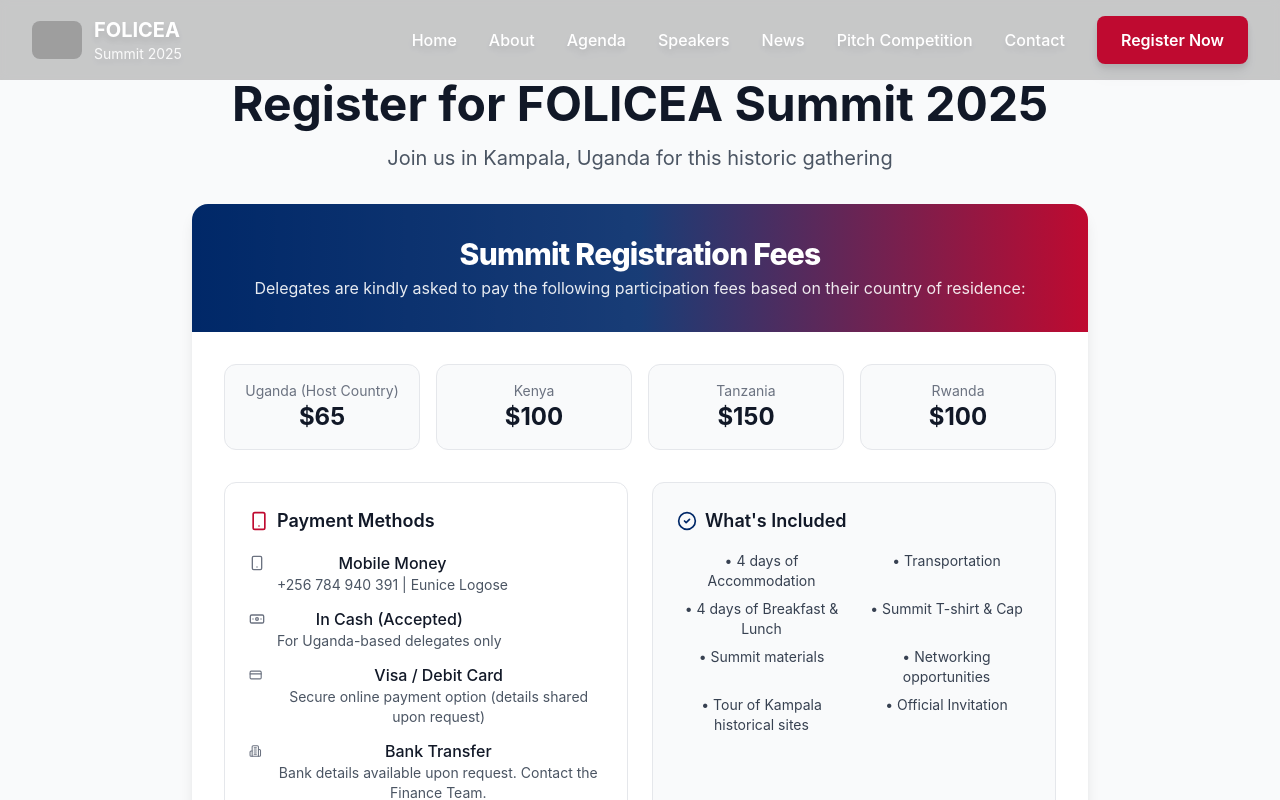
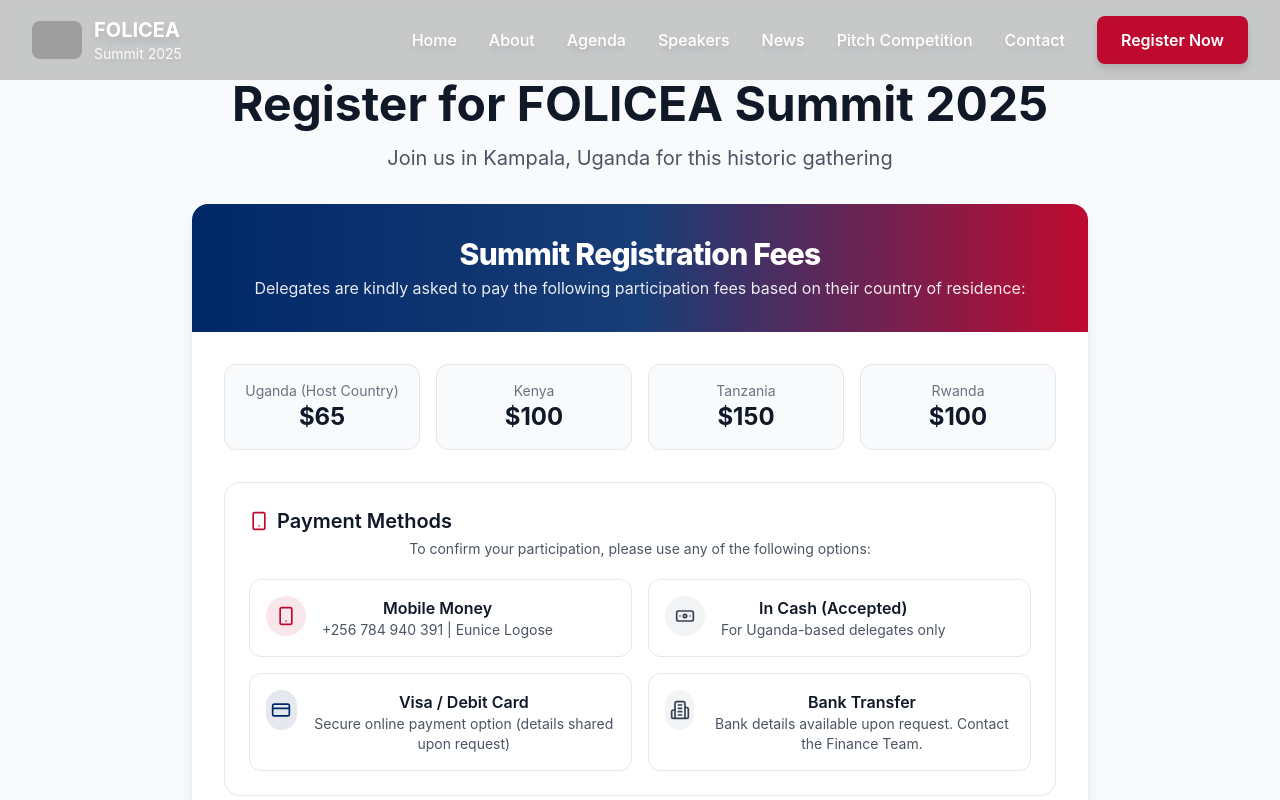
Before and after one commit to foliceasummit/folicea-summit-2025, a Next.js app: page /registration in a window 1280 px wide. Shown: the top 800 px of the page. Built offline with nearby package versions, Linux system fonts and the light colour scheme; grey boxes are pictures that could not be loaded.

Commit message:
Registration: re-order and redesign Payment Methods and What's Included with modern cards + chips for better alignment

```diff
--- a/pages/registration.tsx
+++ b/pages/registration.tsx
@@ -207,58 +207,82 @@ const RegistrationPage = () => {
                   </div>
                 </div>
 
-                {/* Payment Methods */}
-                <div className="mt-8 grid grid-cols-1 md:grid-cols-2 gap-6">
-                  <div className="rounded-xl border border-gray-200 p-6">
-                    <h3 className="text-lg font-semibold text-gray-900 flex items-center gap-2">
+                {/* Payment Methods + What's Included (Modern layout) */}
+                <div className="mt-8 space-y-8">
+                  {/* Payment Methods */}
+                  <div className="rounded-2xl border border-gray-200 p-6">
+                    <h3 className="text-xl font-semibold text-gray-900 flex items-center gap-2">
                       <Smartphone className="w-5 h-5 text-liberian-red" /> Payment Methods
                     </h3>
-                    <div className="mt-4 space-y-3">
-                      <div className="flex items-start gap-3">
-                        <Smartphone className="w-4 h-4 mt-1 text-gray-500" />
+                    <p className="text-sm text-gray-600 mt-1">To confirm your participation, please use any of the following options:</p>
+
+                    <div className="mt-5 grid grid-cols-1 sm:grid-cols-2 gap-4">
+                      {/* Mobile Money */}
+                      <div className="flex items-start gap-4 rounded-xl border border-gray-200 p-4 bg-white">
+                        <div className="h-10 w-10 rounded-full bg-liberian-red/10 text-liberian-red flex items-center justify-center">
+                          <Smartphone className="w-5 h-5" />
+                        </div>
                         <div>
-                          <p className="font-medium text-gray-900">Mobile Money</p>
-                          <p className="text-gray-600 text-sm">+256 784 940 391 | Eunice Logose</p>
+                          <p className="font-semibold text-gray-900">Mobile Money</p>
+                          <p className="text-sm text-gray-600">+256 784 940 391 | Eunice Logose</p>
                         </div>
                       </div>
-                      <div className="flex items-start gap-3">
-                        <Banknote className="w-4 h-4 mt-1 text-gray-500" />
+
+                      {/* In Cash */}
+                      <div className="flex items-start gap-4 rounded-xl border border-gray-200 p-4 bg-white">
+                        <div className="h-10 w-10 rounded-full bg-gray-100 text-gray-700 flex items-center justify-center">
+                          <Banknote className="w-5 h-5" />
+                        </div>
                         <div>
-                          <p className="font-medium text-gray-900">In Cash (Accepted)</p>
-                          <p className="text-gray-600 text-sm">For Uganda-based delegates only</p>
+                          <p className="font-semibold text-gray-900">In Cash (Accepted)</p>
+                          <p className="text-sm text-gray-600">For Uganda-based delegates only</p>
                         </div>
                       </div>
-                      <div className="flex items-start gap-3">
-                        <CreditCard className="w-4 h-4 mt-1 text-gray-500" />
+
+                      {/* Visa / Debit Card */}
+                      <div className="flex items-start gap-4 rounded-xl border border-gray-200 p-4 bg-white">
+                        <div className="h-10 w-10 rounded-full bg-liberian-blue/10 text-liberian-blue flex items-center justify-center">
+                          <CreditCard className="w-5 h-5" />
+                        </div>
                         <div>
-                          <p className="font-medium text-gray-900">Visa / Debit Card</p>
-                          <p className="text-gray-600 text-sm">Secure online payment option (details shared upon request)</p>
+                          <p className="font-semibold text-gray-900">Visa / Debit Card</p>
+                          <p className="text-sm text-gray-600">Secure online payment option (details shared upon request)</p>
                         </div>
                       </div>
-                      <div className="flex items-start gap-3">
-                        <Building2 className="w-4 h-4 mt-1 text-gray-500" />
+
+                      {/* Bank Transfer */}
+                      <div className="flex items-start gap-4 rounded-xl border border-gray-200 p-4 bg-white">
+                        <div className="h-10 w-10 rounded-full bg-gray-100 text-gray-700 flex items-center justify-center">
+                          <Building2 className="w-5 h-5" />
+                        </div>
                         <div>
-                          <p className="font-medium text-gray-900">Bank Transfer</p>
-                          <p className="text-gray-600 text-sm">Bank details available upon request. Contact the Finance Team.</p>
+                          <p className="font-semibold text-gray-900">Bank Transfer</p>
+                          <p className="text-sm text-gray-600">Bank details available upon request. Contact the Finance Team.</p>
                         </div>
                       </div>
                     </div>
                   </div>
 
                   {/* What's Included */}
-                  <div className="rounded-xl border border-gray-200 p-6 bg-gray-50">
-                    <h3 className="text-lg font-semibold text-gray-900 flex items-center gap-2">
+                  <div className="rounded-2xl border border-gray-200 p-6 bg-white">
+                    <h3 className="text-xl font-semibold text-gray-900 flex items-center gap-2">
                       <CheckCircle2 className="w-5 h-5 text-liberian-blue" /> What's Included
                     </h3>
-                    <ul className="mt-4 grid grid-cols-1 sm:grid-cols-2 gap-x-4 gap-y-2 text-gray-700 text-sm">
-                      <li>• 4 days of Accommodation</li>
-                      <li>• Transportation</li>
-                      <li>• 4 days of Breakfast & Lunch</li>
-                      <li>• Summit T-shirt & Cap</li>
-                      <li>• Summit materials</li>
-                      <li>• Networking opportunities</li>
-                      <li>• Tour of Kampala historical sites</li>
-                      <li>• Official Invitation</li>
+                    <ul className="mt-4 flex flex-wrap gap-2">
+                      {[
+                        '4 days of Accommodation',
+                        'Transportation',
+                        '4 days of Breakfast & Lunch',
+                        'Summit T-shirt & Cap',
+                        'Summit materials',
+                        'Networking opportunities',
+                        'Tour of Kampala historical sites',
+                        'Official Invitation',
+                      ].map((item, idx) => (
+                        <li key={idx} className="inline-flex items-center gap-2 rounded-full bg-gray-100 px-3 py-1 text-sm text-gray-700">
+                          <CheckCircle2 className="w-4 h-4 text-liberian-blue" /> {item}
+                        </li>
+                      ))}
                     </ul>
                   </div>
                 </div>
```
